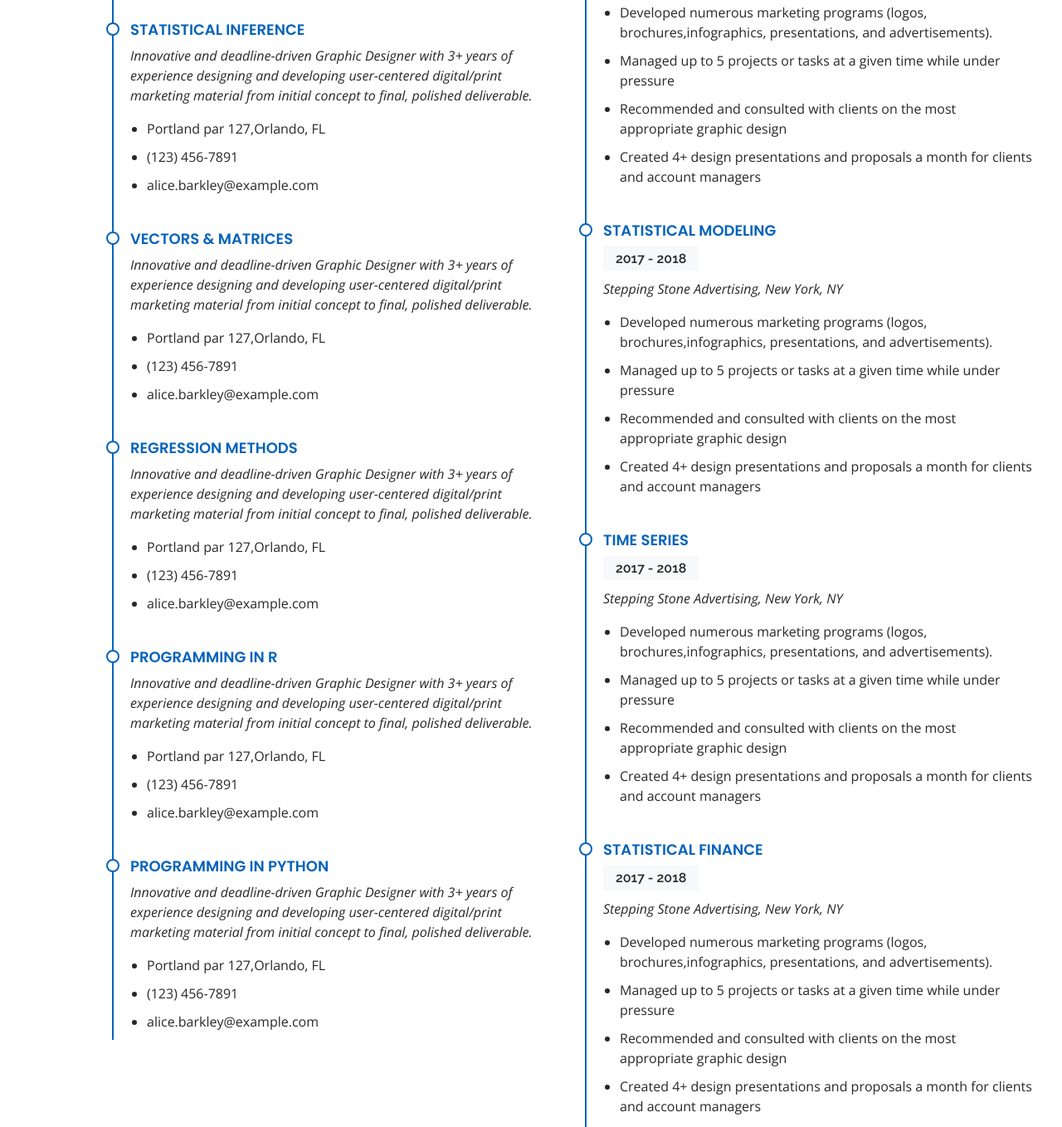
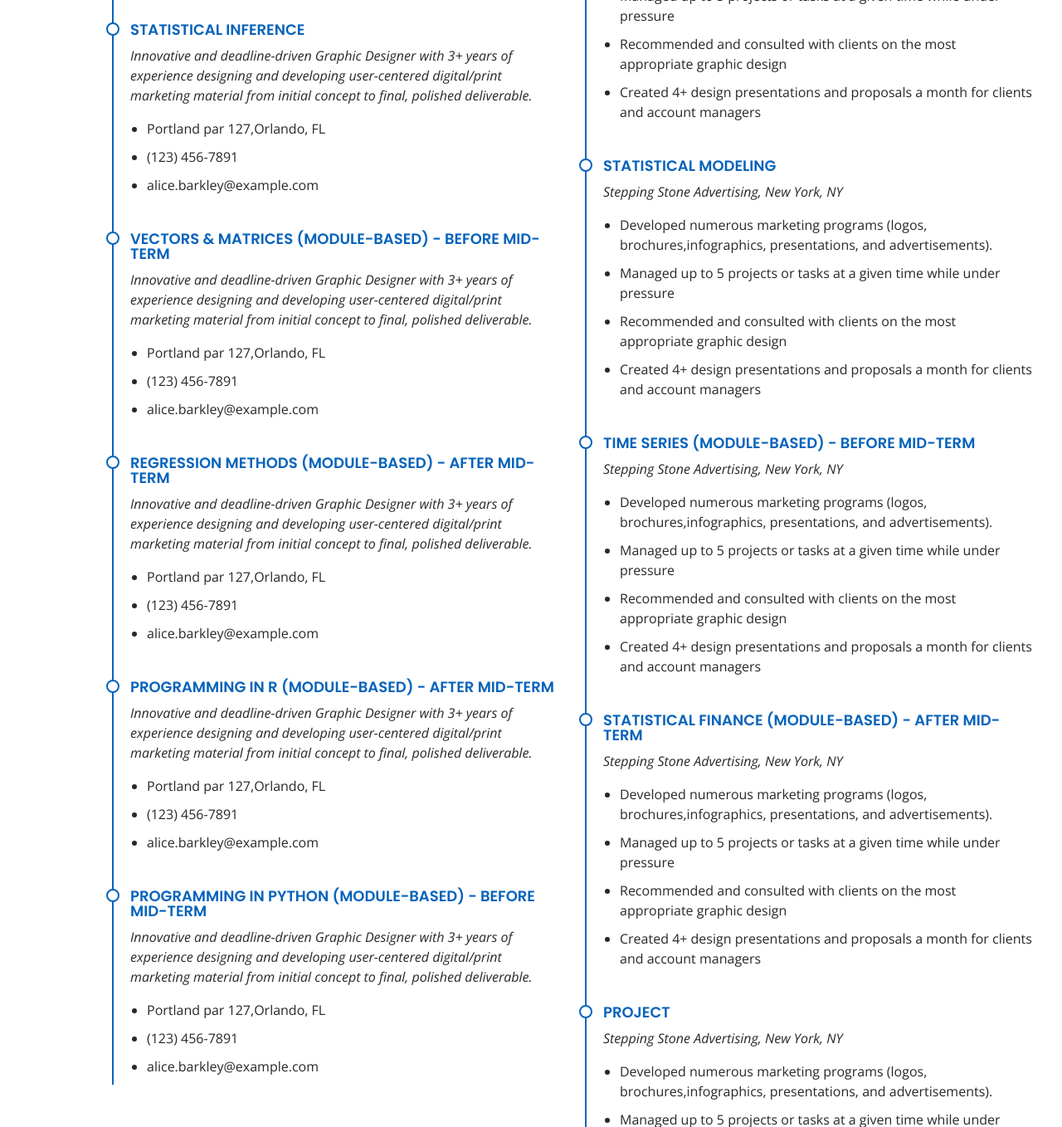
Before and after one commit to anuragisi/anuragisi.github.io, a plain HTML site: page blog.html in a window 1280 px wide. Shown: the part 763-2121 px from the top of the page at 83% size. Drawn offline with nearby package versions, Linux system fonts and the light colour scheme; a script that the page names is missing.

Commit message:
Update blog.html

```diff
--- a/blog.html
+++ b/blog.html
@@ -138,7 +138,7 @@
               </ul>
             </div>
             <div class="resume-item">
-              <h4>Vectors & Matrices</h4>
+              <h4>Vectors & Matrices (Module-Based) - Before Mid-Term</h4>
               <p><em>Innovative and deadline-driven Graphic Designer with 3+ years of experience designing and developing user-centered digital/print marketing material from initial concept to final, polished deliverable.</em></p>
               <ul>
                 <li>Portland par 127,Orlando, FL</li>
@@ -147,7 +147,7 @@
               </ul>
             </div>
             <div class="resume-item">
-              <h4>Regression Methods</h4>
+              <h4>Regression Methods (Module-Based) - After Mid-Term</h4>
               <p><em>Innovative and deadline-driven Graphic Designer with 3+ years of experience designing and developing user-centered digital/print marketing material from initial concept to final, polished deliverable.</em></p>
               <ul>
                 <li>Portland par 127,Orlando, FL</li>
@@ -156,7 +156,7 @@
               </ul>
             </div>
             <div class="resume-item">
-              <h4>Programming in R</h4>
+              <h4>Programming in R (Module-Based) - After Mid-Term</h4>
               <p><em>Innovative and deadline-driven Graphic Designer with 3+ years of experience designing and developing user-centered digital/print marketing material from initial concept to final, polished deliverable.</em></p>
               <ul>
                 <li>Portland par 127,Orlando, FL</li>
@@ -165,7 +165,7 @@
               </ul>
             </div>
             <div class="resume-item">
-              <h4>Programming in Python</h4>
+              <h4>Programming in Python (Module-Based) - Before Mid-Term</h4>
               <p><em>Innovative and deadline-driven Graphic Designer with 3+ years of experience designing and developing user-centered digital/print marketing material from initial concept to final, polished deliverable.</em></p>
               <ul>
                 <li>Portland par 127,Orlando, FL</li>
@@ -178,7 +178,6 @@
             <h3 class="resume-title">Semester - II</h3>
             <div class="resume-item">
               <h4>Statistical Methods II</h4>
-              <h5>2019 - Present</h5>
               <p><em>Experion, New York, NY </em></p>
               <ul>
                 <li>Lead in the design, development, and implementation of the graphic, layout, and production communication materials</li>
@@ -189,7 +188,6 @@
             </div>
             <div class="resume-item">
               <h4>Statistical Machine Learning</h4>
-              <h5>2017 - 2018</h5>
               <p><em>Stepping Stone Advertising, New York, NY</em></p>
               <ul>
                 <li>Developed numerous marketing programs (logos, brochures,infographics, presentations, and advertisements).</li>
@@ -200,7 +198,6 @@
             </div>
               <div class="resume-item">
               <h4>Statistical Modeling</h4>
-              <h5>2017 - 2018</h5>
               <p><em>Stepping Stone Advertising, New York, NY</em></p>
               <ul>
                 <li>Developed numerous marketing programs (logos, brochures,infographics, presentations, and advertisements).</li>
@@ -210,8 +207,7 @@
               </ul>
             </div>
               <div class="resume-item">
-              <h4>Time Series</h4>
-              <h5>2017 - 2018</h5>
+              <h4>Time Series (Module-Based) - Before Mid-Term</h4>
               <p><em>Stepping Stone Advertising, New York, NY</em></p>
               <ul>
                 <li>Developed numerous marketing programs (logos, brochures,infographics, presentations, and advertisements).</li>
@@ -221,8 +217,7 @@
               </ul>
             </div>
             <div class="resume-item">
-              <h4>Statistical Finance</h4>
-              <h5>2017 - 2018</h5>
+              <h4>Statistical Finance (Module-Based) - After Mid-Term</h4>
               <p><em>Stepping Stone Advertising, New York, NY</em></p>
               <ul>
                 <li>Developed numerous marketing programs (logos, brochures,infographics, presentations, and advertisements).</li>
@@ -233,7 +228,6 @@
             </div>
             <div class="resume-item">
               <h4>Project</h4>
-              <h5>2017 - 2018</h5>
               <p><em>Stepping Stone Advertising, New York, NY</em></p>
               <ul>
                 <li>Developed numerous marketing programs (logos, brochures,infographics, presentations, and advertisements).</li>
```
